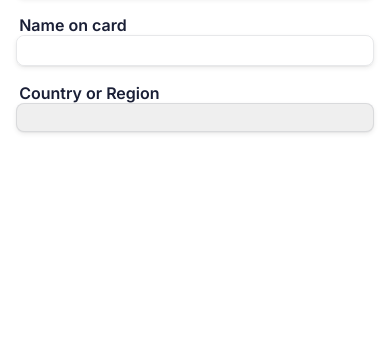
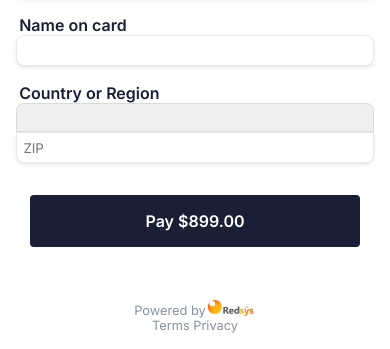
Before and after one commit to fervaldezjr/minimalistic-checkout, a plain HTML site: page index.html in a window 390 px wide. Shown: the part 632-981 px from the top of the page. Before the commit the page ends 844 px from the top, so only its background shows below. Drawn offline with Linux system fonts and the light colour scheme; no server answers.

Commit message:
finish mobile first

```diff
--- a/css/styles.css
+++ b/css/styles.css
@@ -77,12 +77,13 @@ main h2 {
     margin: 1rem;
 }
 
-button {
-    padding: 1.5rem 8.8rem;
+.paymentsApple button {
+    padding: 1.5rem 9.8rem;
 
     display: flex;
     align-items: center;
 
+    cursor: pointer;
     outline: none;
     border: none;
     border-radius: 4px;
@@ -92,6 +93,11 @@ button {
     background-image: url(../images/Apple-Pay.png);
     background-position: center;
     background-repeat: no-repeat;
+}
+
+.paymentsApple button:hover {
+    background-color: rgb(119, 119, 119);
+    transition: .7s;
 }
 
 /* ### Pay whit card */
@@ -284,13 +290,11 @@ button {
 	-moz-appearance: none;
 }
 
-
-
 .content-select select{
 	border: 1px solid rgba(60, 66, 87, 0.12);
     box-sizing: border-box;
-    box-shadow: 0px 2px 5px rgba(0, 0, 0, 0.08), 0px 1px 1px rgba(0, 0, 0, 0.04);
-    border-radius: 8px;
+    border-top-left-radius: 8px;
+    border-top-right-radius: 8px;
 
 
     width: 100%;
@@ -300,10 +304,85 @@ button {
 }
 
 .content-select select:focus {
-    border: none;
     outline: none;
 }
 
 .content-select select::-ms-expand {
     display: none;
 }
+
+/* ZIP */
+
+.content-select .zip-input {
+    border: 1px solid rgba(60, 66, 87, 0.12);
+    box-sizing: border-box;
+    box-shadow: 0px 2px 5px rgba(0, 0, 0, 0.08), 0px 1px 1px rgba(0, 0, 0, 0.04);
+    border-bottom-left-radius: 8px;
+    border-bottom-right-radius: 8px;
+}
+
+.content-select .zip-input input {
+    border: none;
+    border-radius: 8px;
+
+    width: 95%;
+    padding: .4rem;
+
+    font-family: 'Inter', sans-serif;
+}
+
+.content-select .zip-input input {
+    outline: none;
+    border: none;
+}
+
+/* Button pay card */
+.payCard {
+    display: flex;
+    justify-content: center;
+    align-items: center;
+}
+
+.payCard button {
+    margin: 1rem;
+    padding: 1rem 7.2rem;
+
+    border: none;
+    border-radius: 4px;
+
+    background-color: #1A1F36;
+    font-family: 'Inter', sans-serif;
+
+    font-size: 1rem;
+    font-weight: 600;
+    color: #ffffff;
+}
+
+/* 5 FOOTER ########################################## */
+footer {
+    display: flex;
+    justify-content: center;
+    align-items: center;
+
+    margin: 1rem 0;
+}
+
+footer .signature {
+    display: flex;
+    flex-direction: column;
+    align-items: center;
+    justify-content: center;
+
+    font-size: .8rem;
+    color: #8792A2;
+}
+
+footer .signature img {
+    position: relative;
+    top: .2rem;
+}
+
+footer .terms a{
+    font-size: .8rem;
+    color: #8792A2;
+}
--- a/index.html
+++ b/index.html
@@ -78,12 +78,27 @@
                 <label for="country">Country or Region</label>
                 <div class="content-select">
                     <select name="countries" id="countries"></select>
+                    <div class="zip-input">
+                        <input type="zip" name="zip" id="zip" placeholder="ZIP">
+                    </div>
                 </div>
             </div>
+            <!-- Button pay card -->
+            <div class="payCard">
+                <button>Pay $899.00</button>
+            </div>
         </section>
-
     </main>
-
+    <!-- Footer -->
+    <footer>
+        <div class="signature">
+            <p>Powered by<img src="images/image 5.png" alt="Redsys"></p>
+            <div class="terms">
+                <a href="#">Terms</a>
+                <a href="#">Privacy</a>
+            </div>
+        </div>
+    </footer>
     <script src="js/scripts.js"></script>
 </body>
 </html>
```
